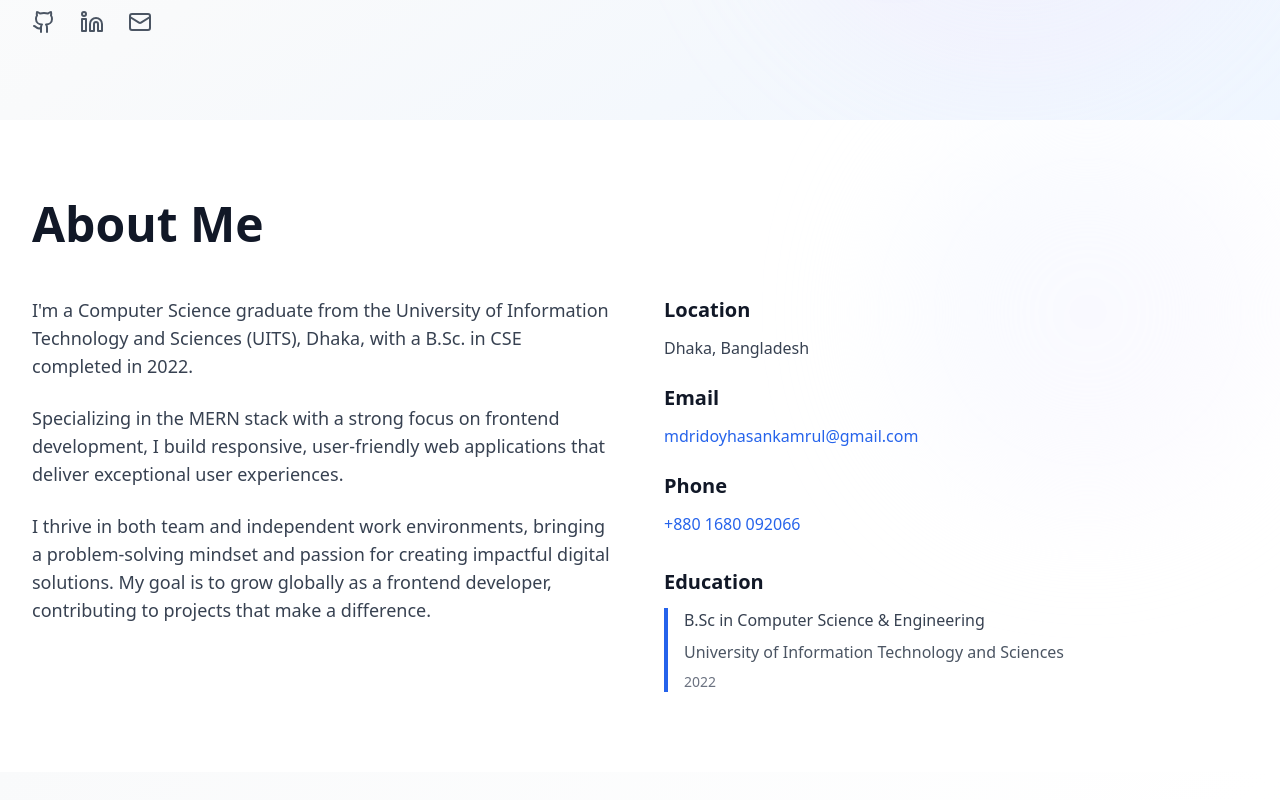
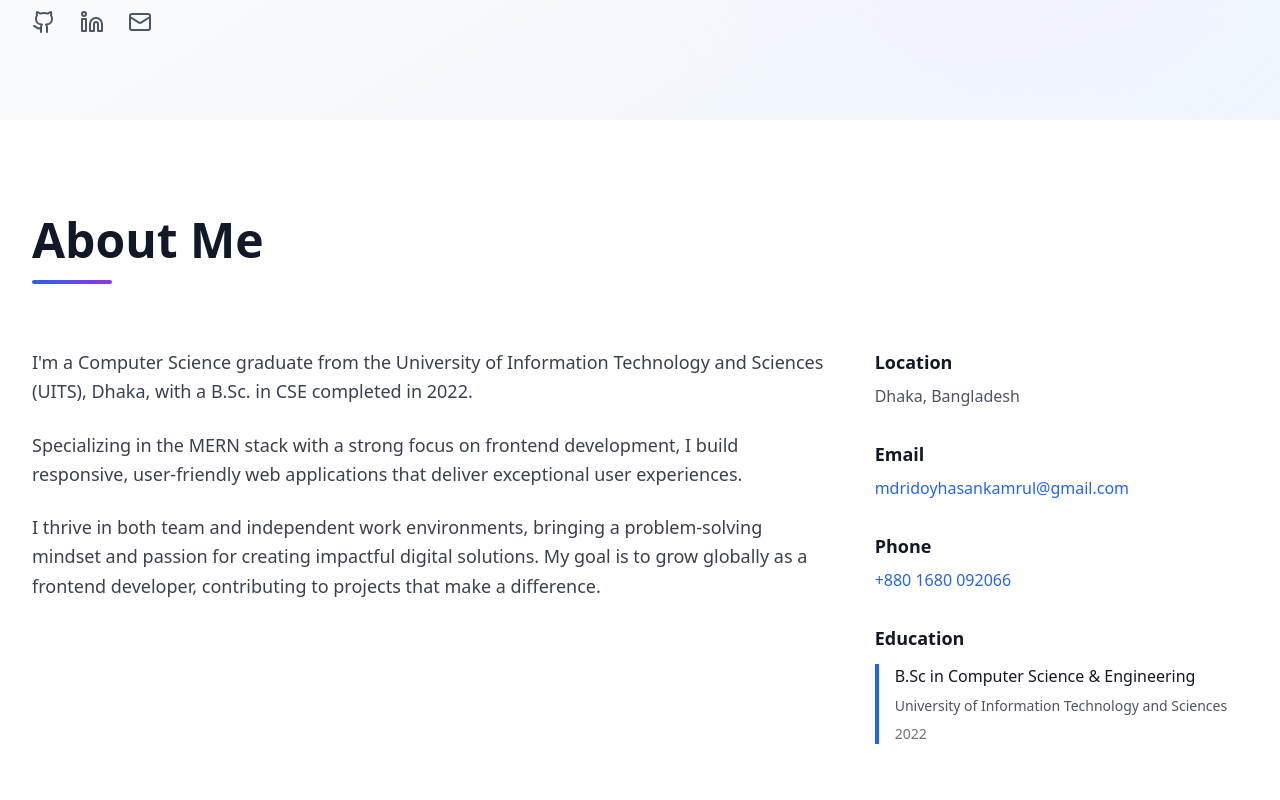
Before and after one commit to Md-Ridoy-Hasan-Kamrul/Final_Portfolio, a React (Vite) app: page / in a window 1280 px wide. Shown: the part 680-1480 px from the top of the page. Built offline with nearby package versions, Linux system fonts and the light colour scheme.

Commit message:
Refactor About component for improved animation and layout consistency

```diff
--- a/src/components/About.tsx
+++ b/src/components/About.tsx
@@ -1,22 +1,22 @@
 import { motion } from 'framer-motion';
 
-const fadeInUp = {
-  initial: { opacity: 0, y: 30 },
-  whileInView: { opacity: 1, y: 0 },
-  viewport: { once: true, margin: '-100px' },
-  transition: { duration: 0.6 },
+const containerVariants = {
+  hidden: { opacity: 0 },
+  visible: {
+    opacity: 1,
+    transition: {
+      staggerChildren: 0.15,
+    },
+  },
 };
 
-const staggerContainer = {
-  initial: {},
-  whileInView: {},
-  viewport: { once: true },
-};
-
-const staggerChildren = {
-  whileInView: {
+const itemVariants = {
+  hidden: { opacity: 0, y: 30 },
+  visible: {
+    opacity: 1,
+    y: 0,
     transition: {
-      staggerChildren: 0.1,
+      duration: 0.6,
     },
   },
 };
@@ -25,25 +25,30 @@ export default function About() {
   return (
     <section
       id='about'
-      className='py-12 sm:py-16 lg:py-20 px-4 sm:px-6 lg:px-8 bg-white relative overflow-hidden'
+      className='py-16 sm:py-20 lg:py-24 px-4 sm:px-6 lg:px-8 bg-white relative'
     >
-      {/* Subtle background decoration */}
-      <div className='absolute top-0 right-0 w-96 h-96 bg-gradient-to-br from-blue-50 to-purple-50 rounded-full blur-3xl opacity-50 -z-0' />
+      <div className='max-w-7xl mx-auto'>
+        {/* Title */}
+        <motion.div
+          initial={{ opacity: 0, y: 20 }}
+          whileInView={{ opacity: 1, y: 0 }}
+          viewport={{ once: true }}
+          transition={{ duration: 0.6 }}
+          className='mb-16'
+        >
+          <h2 className='text-4xl sm:text-5xl font-bold text-gray-900 mb-4'>
+            About Me
+          </h2>
+          <div className='w-20 h-1 bg-gradient-to-r from-blue-600 to-purple-600 rounded'></div>
+        </motion.div>
 
-      <div className='max-w-7xl mx-auto relative z-10'>
-        <motion.h2
-          className='text-3xl sm:text-4xl lg:text-5xl font-bold text-gray-900 mb-8 sm:mb-12'
-          {...fadeInUp}
-        >
-          About Me
-        </motion.h2>
-
-        <div className='grid gap-8 sm:gap-12 md:grid-cols-2'>
+        <div className='grid lg:grid-cols-3 gap-12'>
+          {/* Left Column - Main Description */}
           <motion.div
-            className='space-y-4 sm:space-y-6'
-            variants={staggerContainer}
-            initial='initial'
-            whileInView='whileInView'
+            className='lg:col-span-2 space-y-6'
+            variants={containerVariants}
+            initial='hidden'
+            whileInView='visible'
             viewport={{ once: true }}
           >
             {[
@@ -53,71 +58,59 @@ export default function About() {
             ].map((text, index) => (
               <motion.p
                 key={index}
-                className='text-base sm:text-lg text-gray-700 leading-relaxed'
-                variants={fadeInUp}
+                variants={itemVariants}
+                className='text-lg text-gray-700 leading-relaxed'
               >
                 {text}
               </motion.p>
             ))}
           </motion.div>
 
+          {/* Right Column - Contact & Education */}
           <motion.div
-            className='space-y-4 sm:space-y-6'
-            variants={staggerChildren}
-            initial='initial'
-            whileInView='whileInView'
+            className='space-y-8'
+            variants={containerVariants}
+            initial='hidden'
+            whileInView='visible'
             viewport={{ once: true }}
           >
-            {[
-              { title: 'Location', content: 'Dhaka, Bangladesh' },
-              {
-                title: 'Email',
-                content: 'mdridoyhasankamrul@gmail.com',
-                isLink: true,
-                href: 'mailto:mdridoyhasankamrul@gmail.com',
-              },
-              {
-                title: 'Phone',
-                content: '+880 1680 092066',
-                isLink: true,
-                href: 'tel:+8801680092066',
-              },
-            ].map((item) => (
-              <motion.div
-                key={item.title}
-                className='group'
-                variants={fadeInUp}
+            <motion.div variants={itemVariants}>
+              <h3 className='text-lg font-bold text-gray-900 mb-2'>Location</h3>
+              <p className='text-base text-gray-600'>Dhaka, Bangladesh</p>
+            </motion.div>
+
+            <motion.div variants={itemVariants}>
+              <h3 className='text-lg font-bold text-gray-900 mb-2'>Email</h3>
+              <a
+                href='mailto:mdridoyhasankamrul@gmail.com'
+                className='cursor-target text-base text-blue-600 hover:text-blue-700 transition-colors break-all'
               >
-                <h3 className='text-lg sm:text-xl font-semibold text-gray-900 mb-2 sm:mb-3'>
-                  {item.title}
-                </h3>
-                {item.isLink ? (
-                  <a
-                    href={item.href}
-                    className='cursor-target text-sm sm:text-base text-blue-600 hover:text-blue-700 transition-colors break-all'
-                  >
-                    {item.content}
-                  </a>
-                ) : (
-                  <p className='text-sm sm:text-base text-gray-700'>
-                    {item.content}
-                  </p>
-                )}
-              </motion.div>
-            ))}
+                mdridoyhasankamrul@gmail.com
+              </a>
+            </motion.div>
 
-            <motion.div variants={fadeInUp} className='pt-2'>
-              <h3 className='text-lg sm:text-xl font-semibold text-gray-900 mb-2 sm:mb-3'>
+            <motion.div variants={itemVariants}>
+              <h3 className='text-lg font-bold text-gray-900 mb-2'>Phone</h3>
+              <a
+                href='tel:+8801680092066'
+                className='cursor-target text-base text-blue-600 hover:text-blue-700 transition-colors'
+              >
+                +880 1680 092066
+              </a>
+            </motion.div>
+
+            <motion.div variants={itemVariants}>
+              <h3 className='text-lg font-bold text-gray-900 mb-3'>
                 Education
               </h3>
-              <div className='space-y-2 pl-4 border-l-4 border-blue-600'>
-                <p className='text-sm sm:text-base text-gray-700 font-medium'>
+              <div className='pl-4 border-l-4 border-blue-600 space-y-2'>
+                <p className='text-base font-medium text-gray-900'>
                   B.Sc in Computer Science & Engineering
                 </p>
-                <p className='text-sm sm:text-base text-gray-600'>
+                <p className='text-sm text-gray-600'>
                   University of Information Technology and Sciences
                 </p>
-                <p className='text-xs sm:text-sm text-gray-500'>2022</p>
+                <p className='text-sm text-gray-500'>2022</p>
               </div>
             </motion.div>
           </motion.div>
```
